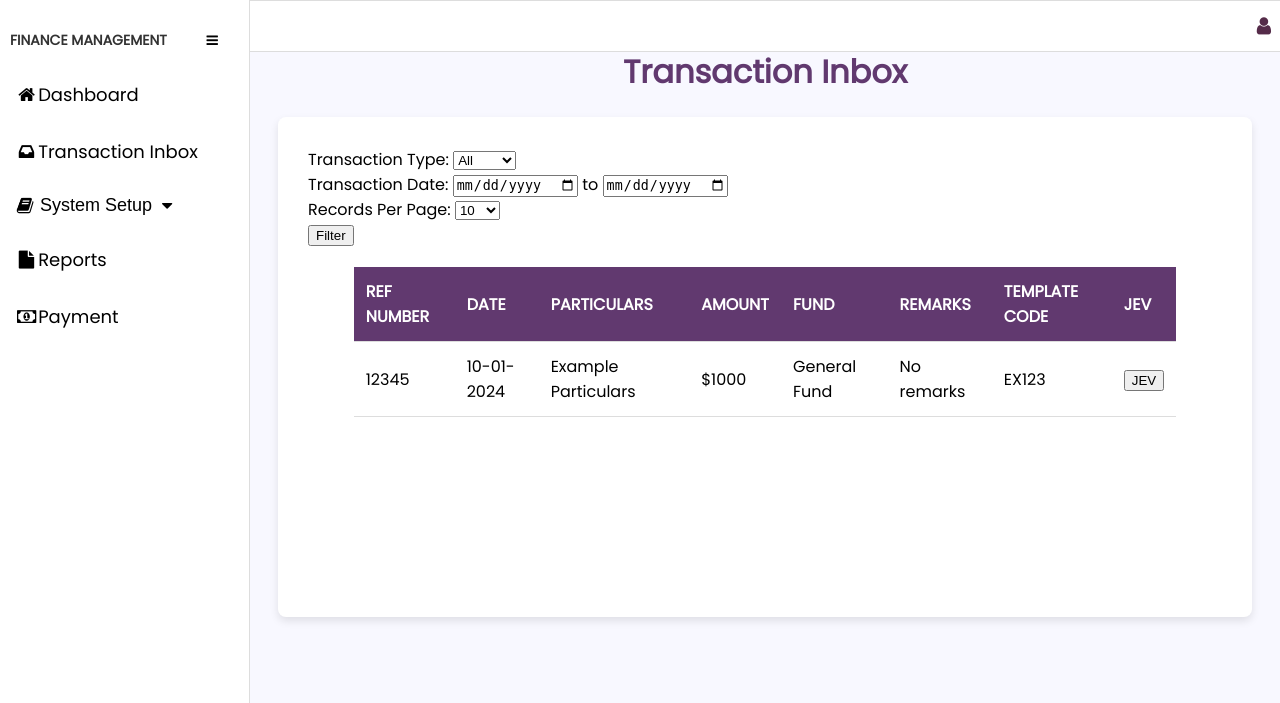
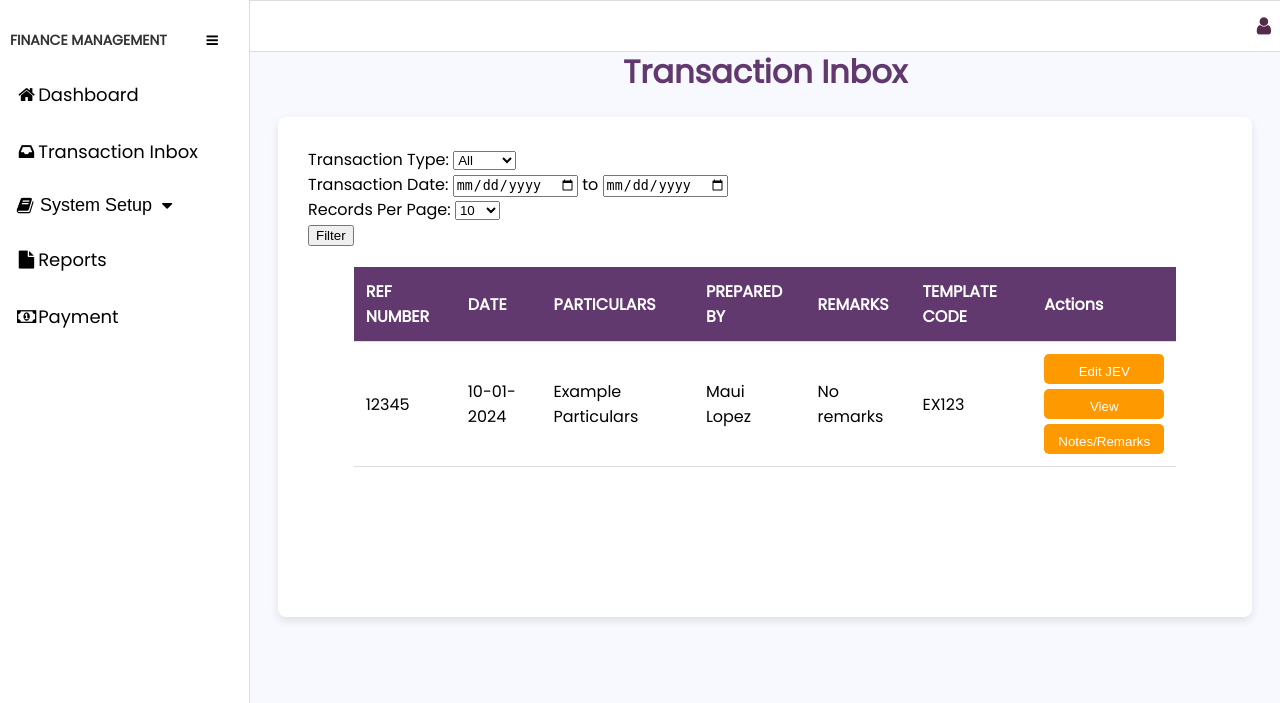
Before and after one commit to K7soo/Capstone--FinanceManagement, a Django app: page /trinbox/ in a window 1280 px wide. Shown: the top 703 px of the page. Run offline with Django 5.2, Linux system fonts and the light colour scheme.

Commit message:
changes to button list on trinbox

```diff
--- a/backend/api/static/css/trinbox.css
+++ b/backend/api/static/css/trinbox.css
@@ -112,6 +112,46 @@ tr:nth-child(even) {
     background-color: #b5944a;
 }
 
+/* Button List Format */
+.btn-list {
+    flex-direction: column;
+    display: flex;
+    gap: 5px;
+}
+
+.btn-view {
+    background-color: #ff9900;
+    color: white;
+    padding: 10px 10px;
+    border: none;
+    cursor: pointer;
+    border-radius: 5px;
+    height: 30px;
+    width: 120px;
+}
+
+.btn-edit {
+    background-color: #ff9900;
+    color: white;
+    padding: 10px 10px;
+    border: none;
+    cursor: pointer;
+    border-radius: 5px;
+    height: 30px;
+    width: 120px;
+}
+
+.btn-external {
+    background-color: #ff9900;
+    color: white;
+    padding: 10px 10px;
+    border: none;
+    cursor: pointer;
+    border-radius: 5px;
+    height: 30px;
+    width: 120px;
+}
+
 /* Modal styles */
 .modal {
     display: none;
--- a/backend/api/templates/chartofacc.html
+++ b/backend/api/templates/chartofacc.html
@@ -63,6 +63,7 @@
         <h2>Add New Account</h2>
         <form id="addAccountForm">
             <div class="form-grid">
+
                 <label for="accountCode">Account Code:</label>
                 <input type="text" class="textbox" name="accountCode" required>
                 <label for="accountDesc">Account Description:</label>
--- a/backend/api/templates/crudacc.html
+++ b/backend/api/templates/crudacc.html
@@ -47,11 +47,12 @@
         <h2>Add New Account</h2>
         <form id="addAccountForm">
             <div class="form-grid">
+
                 <label for="AccountName">Account Name:</label>
                 <input type="text" class="textbox" name="AccountName" required>
-
                 <label for="AccountTypeDesc">Account Description:</label>
                 <input type="text" class="textbox-desc" name="AccountTypeDesc" required>
+
             </div>
             <button type="submit" class="submit-btn">Add Account</button>
         </form>
--- a/backend/api/templates/trinbox.html
+++ b/backend/api/templates/trinbox.html
@@ -20,13 +20,10 @@ Transaction Inbox
             <div class="filter-left">
                 <!-- Transaction Type Filter -->
                 <label for="transaction-type" class="filter-label"
-                    >Transaction Type:</label
-                >
+                    >Transaction Type:
+                </label>
                 <select
-                    id="transaction-type"
-                    name="transaction-type"
-                    class="filter-select"
-                >
+                    id="transaction-type" name="transaction-type" class="filter-select">
                     <option value="all">All</option>
                     <option value="type1">Type 1</option>
                     <option value="type2">Type 2</option>
@@ -67,11 +64,10 @@ Transaction Inbox
                 <th>REF NUMBER</th>
                 <th>DATE</th>
                 <th>PARTICULARS</th>
-                <th>AMOUNT</th>
-                <th>FUND</th>
+                <th>PREPARED BY</th>
                 <th>REMARKS</th>
                 <th>TEMPLATE CODE</th>
-                <th>JEV</th>
+                <th>Actions</th>
             </tr>
         </thead>
         <tbody>
@@ -80,11 +76,16 @@ Transaction Inbox
                 <td>12345</td>
                 <td>10-01-2024</td>
                 <td>Example Particulars</td>
-                <td>$1000</td>
-                <td>General Fund</td>
+                <td>Maui Lopez</td>
                 <td>No remarks</td>
                 <td>EX123</td>
-                <td><button class="jev-btn">JEV</button></td>
+                <td>
+                    <div class="btn-list">
+                        <button class="btn-edit">Edit JEV</button>
+                        <button class="btn-view">View</button>
+                        <button class="btn-external">Notes/Remarks</button>
+                    </div>
+                </td>
             </tr>
         </tbody>
     </table>
--- a/backend/api/views.py
+++ b/backend/api/views.py
@@ -28,7 +28,6 @@ def transaction_inbox_view(request):
 
 
 # Dropdown Button Components
-
 # CRUD Accounts
 @api_view(['GET', 'POST'])
 @permission_classes([AllowAny])
@@ -44,6 +43,7 @@ def crud_accounts_view(request):
             serializer.save()
             return render(request, 'crudacc.html', serializer.data)
 
+# CRUD Chart of Accounts
 @api_view(['GET', 'POST'])
 @permission_classes([AllowAny])
 def chart_of_accounts_view(request):
@@ -52,10 +52,12 @@ def chart_of_accounts_view(request):
         serializer = ChartOfAccsSerializer(ChartOfAccounts, many=True)
         return render(request, 'chartofacc.html', {'ChartOfAccounts': serializer.data})
 
+    if request.method == "POST":
+        serializer = ChartOfAccsSerializer(data=request.data)
+        if serializer.is_valid():
+            serializer.save()
+            return render(request, 'chartofacc.html', serializer.data)
 
-
-
-    return render(request, 'chartofacc.html')
 
 def journal_templates_view(request):
     return render(request, 'journaltemp.html')
```
